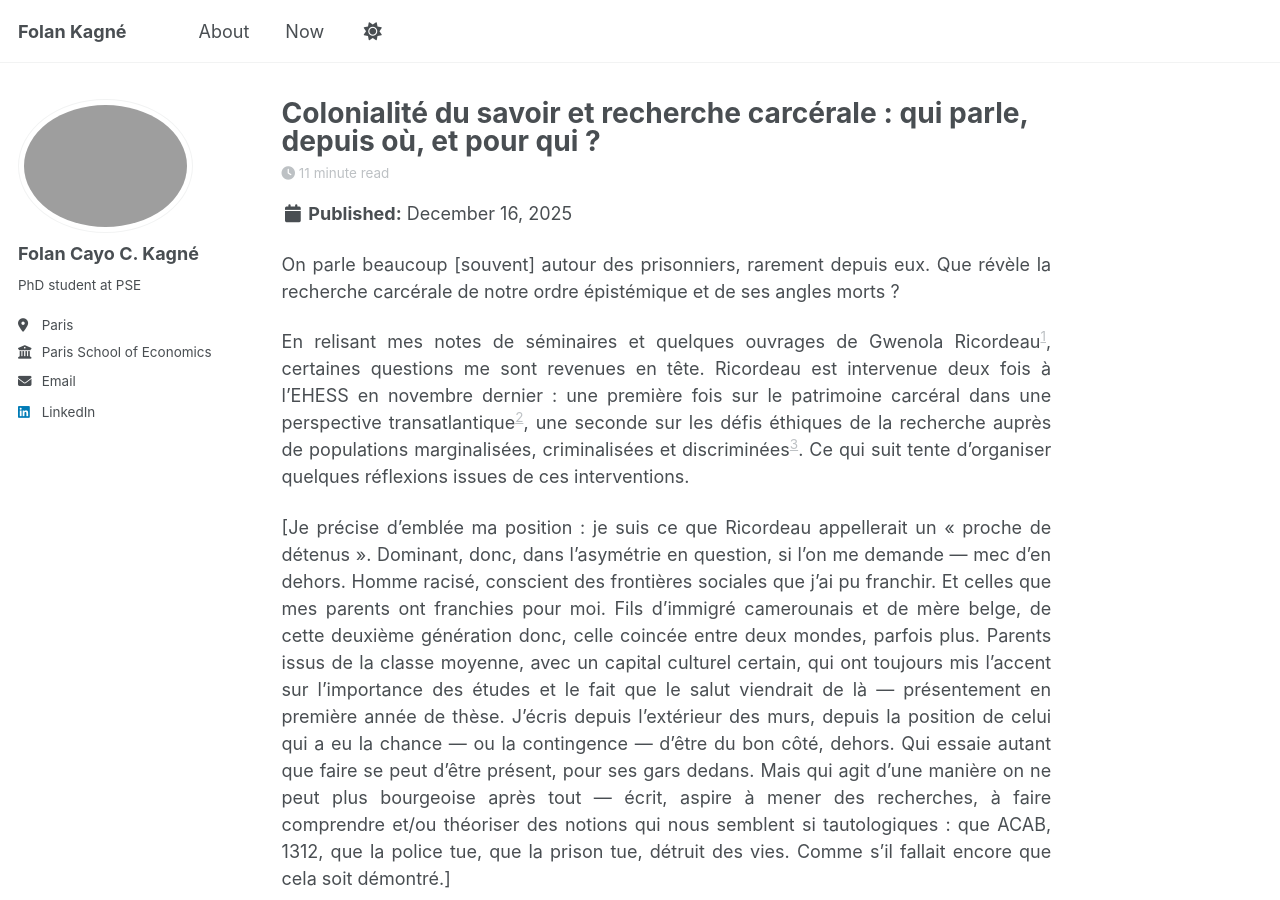
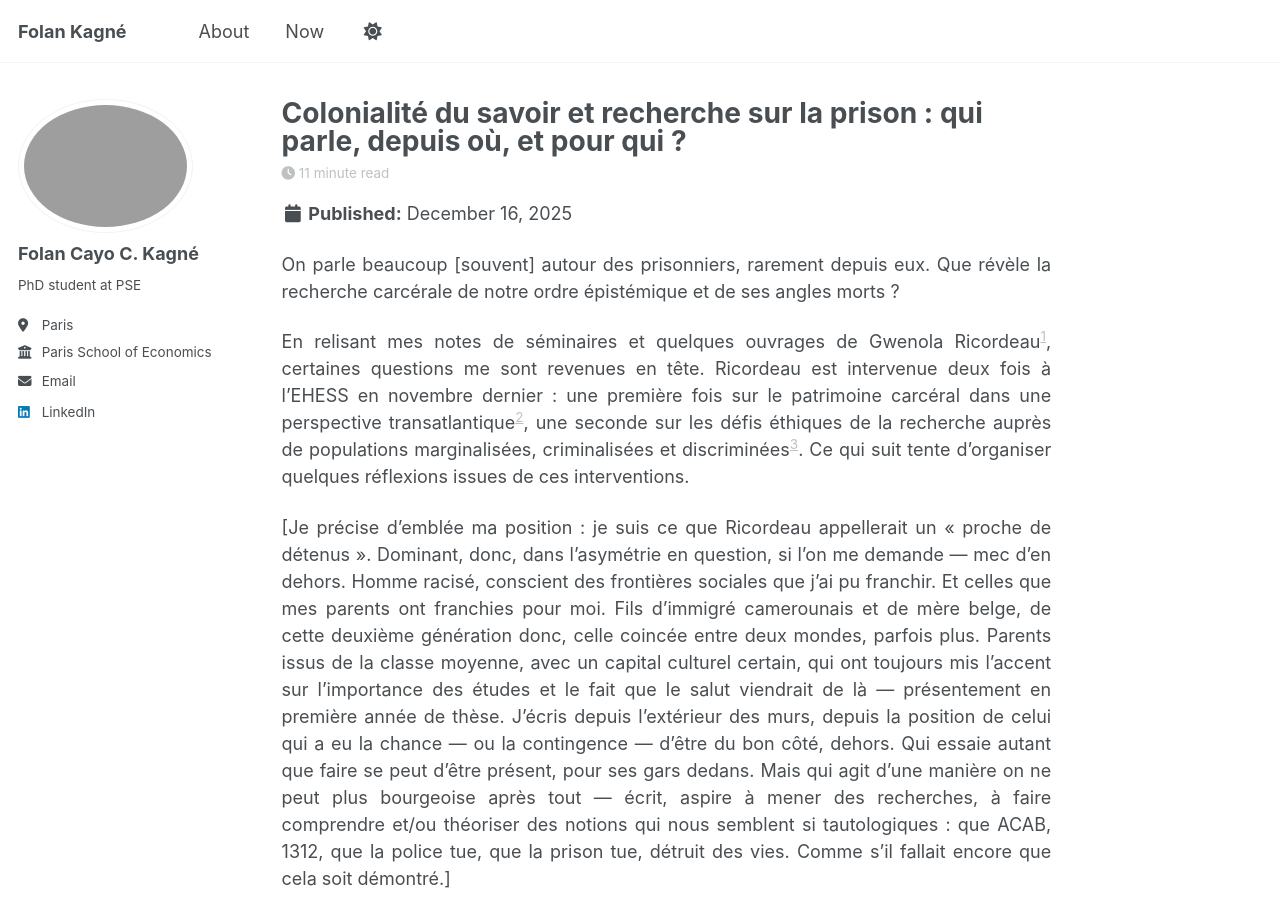
Before and after one commit to folankagne/folankagne.github.io, a Jekyll site: the page built from _posts/2025-12-16-blog-post-5.md, in a window 1280 px wide and 900 px high. Built offline with Jekyll 4.4.1, drawn with Linux system fonts in a browser that asks for light colours; a script that is not in the unit is left out.

Commit message:
Update 2025-12-16-blog-post-5.md

```diff
--- a/_posts/2025-12-16-blog-post-5.md
+++ b/_posts/2025-12-16-blog-post-5.md
@@ -1,5 +1,5 @@
 ---
-title: 'Colonialité du savoir et recherche carcérale : qui parle, depuis où, et pour qui ?'
+title: 'Colonialité du savoir et recherche sur la prison : qui parle, depuis où, et pour qui ?'
 date: 2025-12-16
 permalink: /posts/2025/12/extractivisme-savoir-carceral/
 tags:
```
